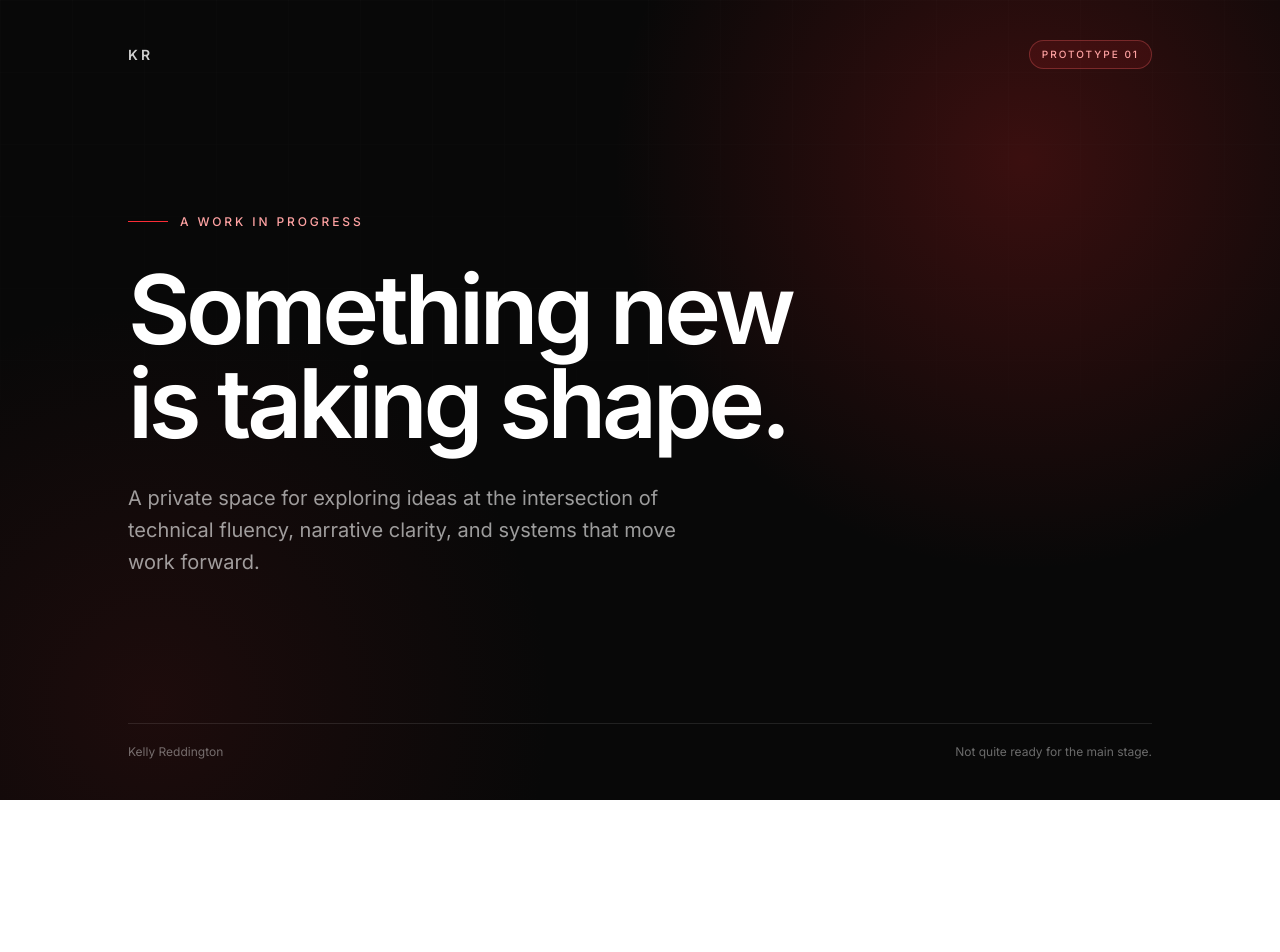
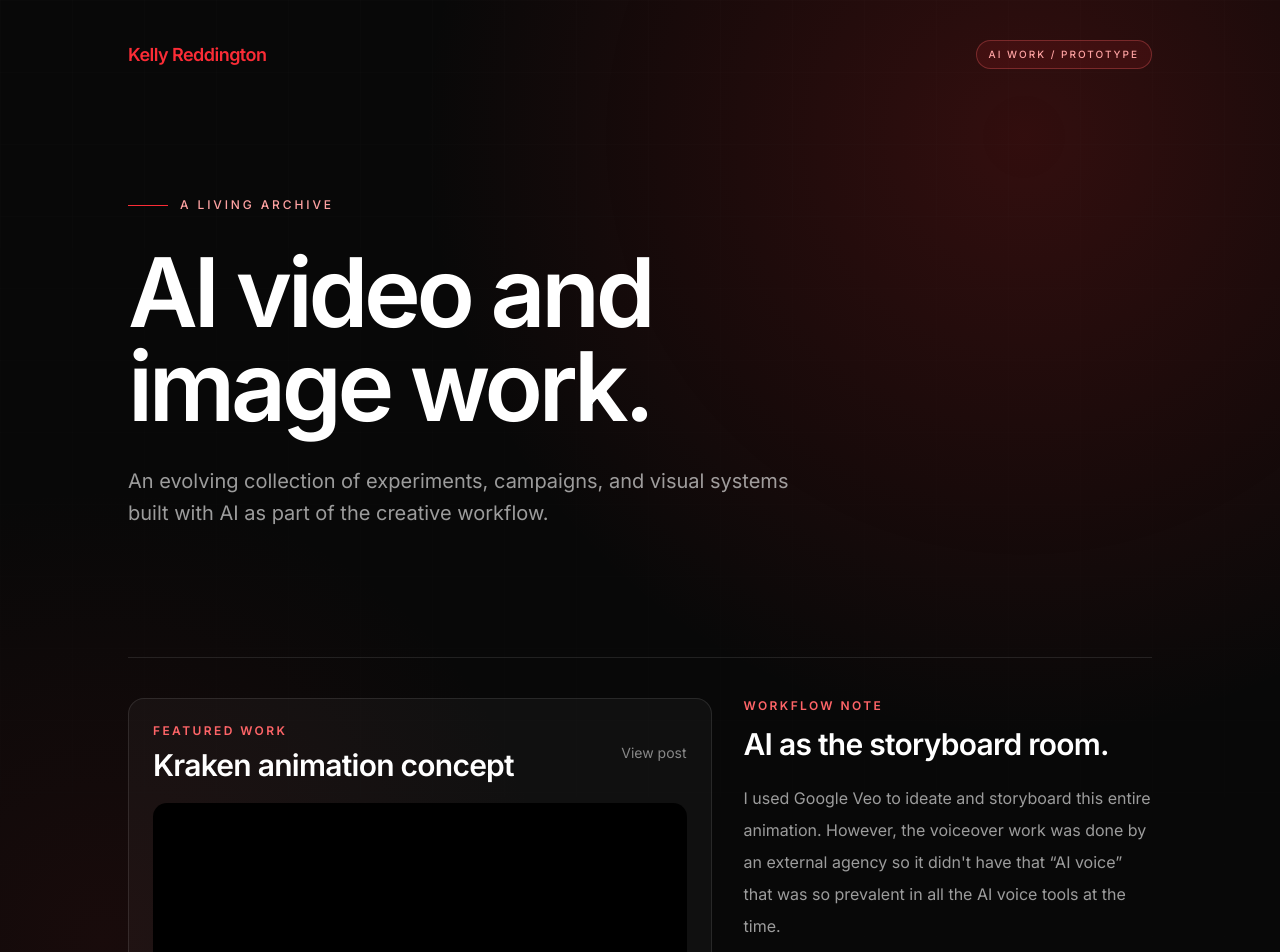
Before and after one commit to kreddington41/v0-kelly-resume-website, a Next.js app: page /proto in a window 1280 px wide. Shown: the top 952 px of the page. Before the commit the page ends 800 px from the top, so only its background shows below. Built offline with nearby package versions, Linux system fonts and the light colour scheme.

Commit message:
Build AI work prototype showcase

```diff
--- a/app/proto/page.tsx
+++ b/app/proto/page.tsx
@@ -1,46 +1,98 @@
 import type { Metadata } from "next"
+import Script from "next/script"
 
 export const metadata: Metadata = {
-  title: "Prototype | Kelly Reddington",
-  description: "A prototype space for Kelly Reddington.",
+  title: "AI Work | Kelly Reddington",
+  description: "AI video and image work by Kelly Reddington.",
   robots: {
     index: false,
     follow: false,
   },
 }
 
+const footerYear = new Date().getFullYear()
+
 export default function ProtoPage() {
   return (
-    <main className="relative isolate flex min-h-screen overflow-hidden bg-[#080808] text-white">
-      <div className="pointer-events-none absolute inset-0 -z-10 bg-[radial-gradient(circle_at_80%_20%,rgba(220,38,38,0.24),transparent_34%),radial-gradient(circle_at_12%_88%,rgba(127,29,29,0.18),transparent_30%)]" />
-      <div className="pointer-events-none absolute inset-0 -z-10 opacity-[0.06] [background-image:linear-gradient(rgba(255,255,255,0.18)_1px,transparent_1px),linear-gradient(90deg,rgba(255,255,255,0.18)_1px,transparent_1px)] [background-size:72px_72px] [mask-image:linear-gradient(to_bottom,black,transparent_78%)]" />
+    <main className="relative isolate min-h-screen overflow-hidden bg-[#080808] text-white">
+      <div className="pointer-events-none absolute inset-0 -z-10 bg-[radial-gradient(circle_at_80%_8%,rgba(220,38,38,0.2),transparent_32%),radial-gradient(circle_at_8%_55%,rgba(127,29,29,0.14),transparent_30%)]" />
+      <div className="pointer-events-none absolute inset-0 -z-10 opacity-[0.05] [background-image:linear-gradient(rgba(255,255,255,0.18)_1px,transparent_1px),linear-gradient(90deg,rgba(255,255,255,0.18)_1px,transparent_1px)] [background-size:72px_72px] [mask-image:linear-gradient(to_bottom,black,transparent_78%)]" />
 
-      <section className="mx-auto flex w-full max-w-6xl flex-1 flex-col justify-between px-6 py-8 sm:px-10 sm:py-10 lg:px-16">
+      <div className="mx-auto w-full max-w-6xl px-6 py-8 sm:px-10 sm:py-10 lg:px-16">
         <header className="flex items-center justify-between">
-          <span className="text-sm font-semibold tracking-[0.22em] text-white/80 uppercase">KR</span>
+          <span className="text-lg font-semibold tracking-[-0.03em] text-red-500">Kelly Reddington</span>
           <span className="rounded-full border border-red-400/30 bg-red-500/10 px-3 py-1.5 text-[10px] font-medium tracking-[0.2em] text-red-300 uppercase">
-            Prototype 01
+            AI work / prototype
           </span>
         </header>
 
-        <div className="max-w-3xl py-24 sm:py-32">
+        <section className="max-w-4xl py-24 sm:py-32">
           <div className="mb-8 flex items-center gap-3 text-xs font-medium tracking-[0.24em] text-red-300 uppercase">
             <span className="h-px w-10 bg-red-500" />
-            A work in progress
+            A living archive
           </div>
-          <h1 className="max-w-2xl text-5xl font-semibold leading-[0.98] tracking-[-0.045em] text-balance sm:text-7xl lg:text-8xl">
-            Something new is taking shape.
+          <h1 className="max-w-3xl text-5xl font-semibold leading-[0.98] tracking-[-0.045em] text-balance sm:text-7xl lg:text-8xl">
+            AI video and image work.
           </h1>
-          <p className="mt-8 max-w-xl text-lg leading-8 text-white/60 sm:text-xl">
-            A private space for exploring ideas at the intersection of technical fluency, narrative clarity, and systems that move work forward.
+          <p className="mt-8 max-w-2xl text-lg leading-8 text-white/60 sm:text-xl">
+            An evolving collection of experiments, campaigns, and visual systems built with AI as part of the creative workflow.
           </p>
-        </div>
+        </section>
 
-        <footer className="flex flex-col gap-3 border-t border-white/10 pt-5 text-xs text-white/40 sm:flex-row sm:items-center sm:justify-between">
-          <span>Kelly Reddington</span>
-          <span>Not quite ready for the main stage.</span>
+        <section className="grid gap-8 border-t border-white/10 pt-10 lg:grid-cols-[minmax(0,1fr)_minmax(320px,0.7fr)] lg:items-start">
+          <div className="rounded-2xl border border-white/10 bg-white/[0.035] p-4 sm:p-6">
+            <div className="mb-5 flex items-center justify-between gap-4">
+              <div>
+                <p className="text-xs font-semibold tracking-[0.2em] text-red-400 uppercase">Featured work</p>
+                <h2 className="mt-2 text-2xl font-semibold tracking-tight sm:text-3xl">Kraken animation concept</h2>
+              </div>
+              <a
+                href="https://x.com/krakenfx/status/2049881465811251663?s=20"
+                target="_blank"
+                rel="noopener noreferrer"
+                className="text-sm text-white/50 transition-colors hover:text-red-400"
+              >
+                View post
+              </a>
+            </div>
+            <div className="flex min-h-[420px] items-center justify-center overflow-hidden rounded-xl bg-black px-4 py-8">
+              <blockquote className="twitter-tweet" data-dnt="true" data-theme="dark">
+                <a href="https://x.com/krakenfx/status/2049881465811251663?s=20">View this post on X</a>
+              </blockquote>
+            </div>
+          </div>
+
+          <div className="space-y-8">
+            <div>
+              <p className="text-xs font-semibold tracking-[0.2em] text-red-400 uppercase">Workflow note</p>
+              <h2 className="mt-3 text-2xl font-semibold tracking-tight sm:text-3xl">AI as the storyboard room.</h2>
+              <p className="mt-5 leading-8 text-white/60">
+                I used Google Veo to ideate and storyboard this entire animation. However, the voiceover work was done by an external agency so it didn&apos;t have that “AI voice” that was so prevalent in all the AI voice tools at the time.
+              </p>
+            </div>
+
+            <div className="border-t border-white/10 pt-8">
+              <p className="text-xs font-semibold tracking-[0.2em] text-red-400 uppercase">Sample video</p>
+              <h2 className="mt-3 text-2xl font-semibold tracking-tight">Stablecoin Steph</h2>
+              <p className="mt-3 leading-7 text-white/60">A video experiment for an AI influencer concept.</p>
+              <div className="mt-6 overflow-hidden rounded-xl border border-white/10 bg-black">
+                <iframe
+                  src="https://www.linkedin.com/embed/feed/update/urn:li:ugcPost:7338001845077843968?compact=1"
+                  title="Stablecoin Steph video on LinkedIn"
+                  className="h-[399px] w-full"
+                  allowFullScreen
+                />
+              </div>
+            </div>
+          </div>
+        </section>
+
+        <footer className="mt-20 border-t border-white/10 pt-8 text-center">
+          <p className="text-gray-400">© {footerYear} Kelly Reddington. All rights reserved.</p>
         </footer>
-      </section>
+      </div>
+
+      <Script src="https://platform.twitter.com/widgets.js" strategy="afterInteractive" />
     </main>
   )
 }
```
